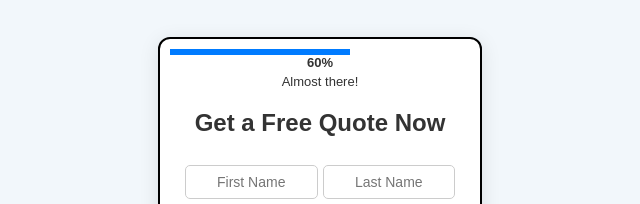
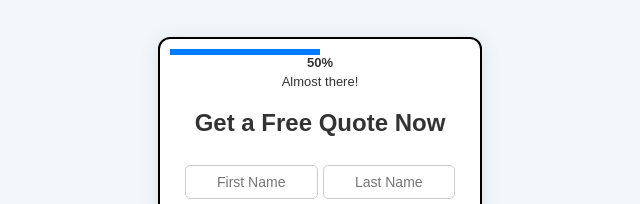
Before and after one commit to nickstults/IQ4U, a plain HTML site: page index.html in a window 1280 px wide. Both pictures are taken after a click on the button "Next". Shown: the part 298-502 px from the top of the page, 320-960 px from the left. Drawn offline with nearby package versions, Linux system fonts and the light colour scheme.

Commit message:
Update index.html

```diff
--- a/index.html
+++ b/index.html
@@ -342,7 +342,7 @@
       percent = 0;
       message = '';
     } else if (step === 1) {
-      percent = 60;
+      percent = 50;
       message = 'Almost there!';
     } else if (step === 2) {
       percent = 90;
```
